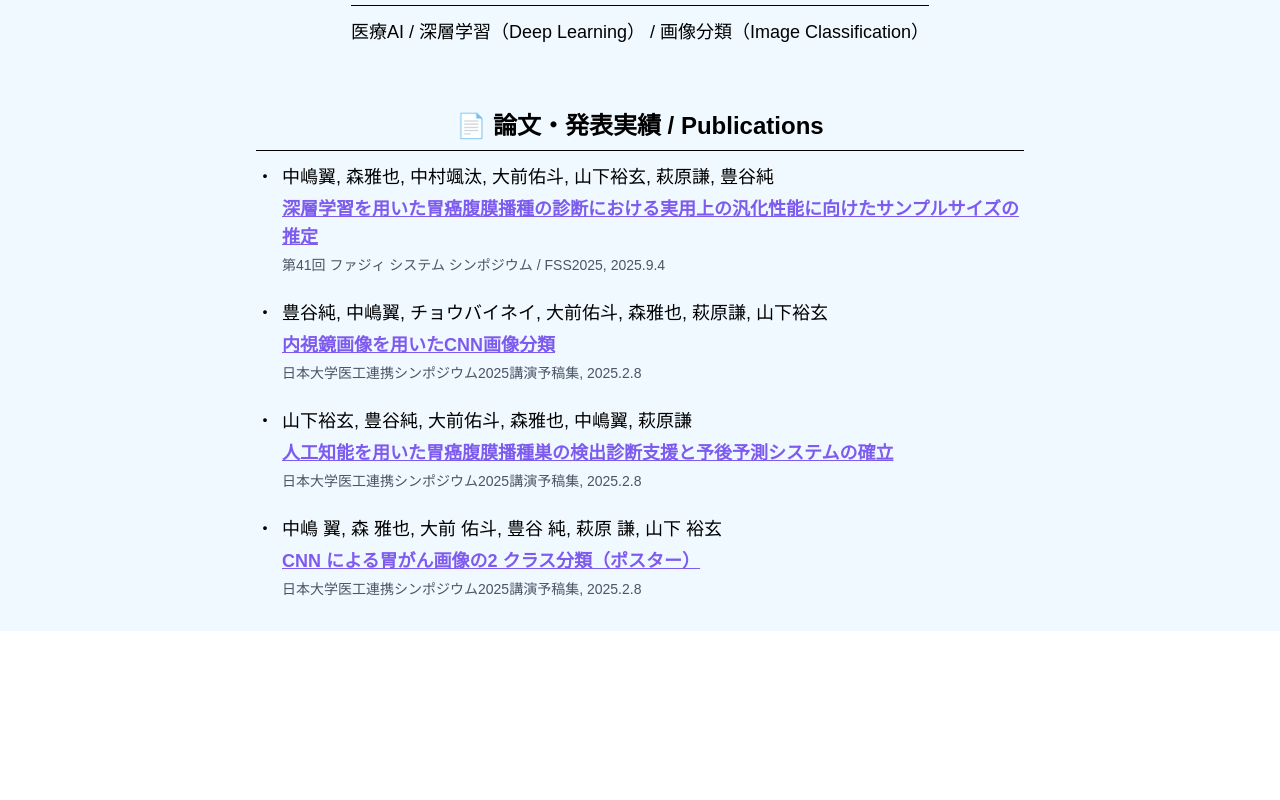
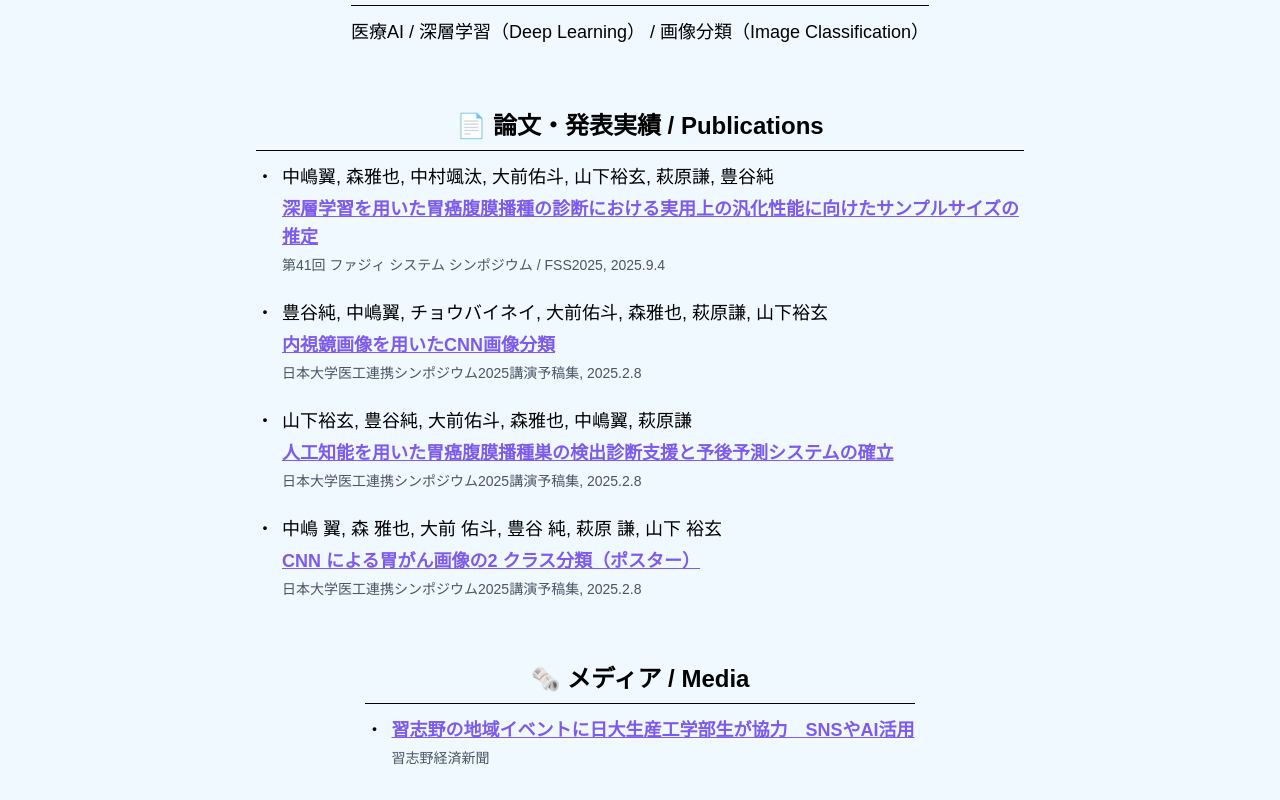
Before and after one commit to Tsubasa-nananana/portfolio, a Next.js app: page / in a window 1280 px wide. Shown: the part 733-1533 px from the top of the page. Before the commit the page ends 1364 px from the top, so only its background shows below. Built offline with nearby package versions, Linux system fonts and the light colour scheme.

Commit message:
Update page.js

```diff
--- a/src/app/page.js
+++ b/src/app/page.js
@@ -111,6 +111,29 @@ export default function Home() {
           </li>
         </ul>
       </section>
+
+   {/* メディア */}
+   <section className="py-8 text-center">
+     <h2 className="text-2xl font-semibold mb-3 border-b pb-2">🗞️ メディア / Media</h2>
+     <ul className="list-none text-left max-w-3xl mx-auto space-y-6">
+       <li>
+         <div className="flex">
+           <span className="mr-2">・</span>
+           <div>
+             <a
+               href="https://narashino.keizai.biz/headline/379/"
+               className="text-[#7e5bef] underline hover:text-[#5b3cc4] font-semibold"
+               target="_blank"
+              rel="noopener noreferrer"
+             >
+               習志野の地域イベントに日大生産工学部生が協力　SNSやAI活用
+             </a>
+             <p className="text-sm text-gray-600 mt-1">習志野経済新聞</p>
+           </div>
+         </div>
+       </li>
+     </ul>
+   </section>
     </main>
   );
 }
```
